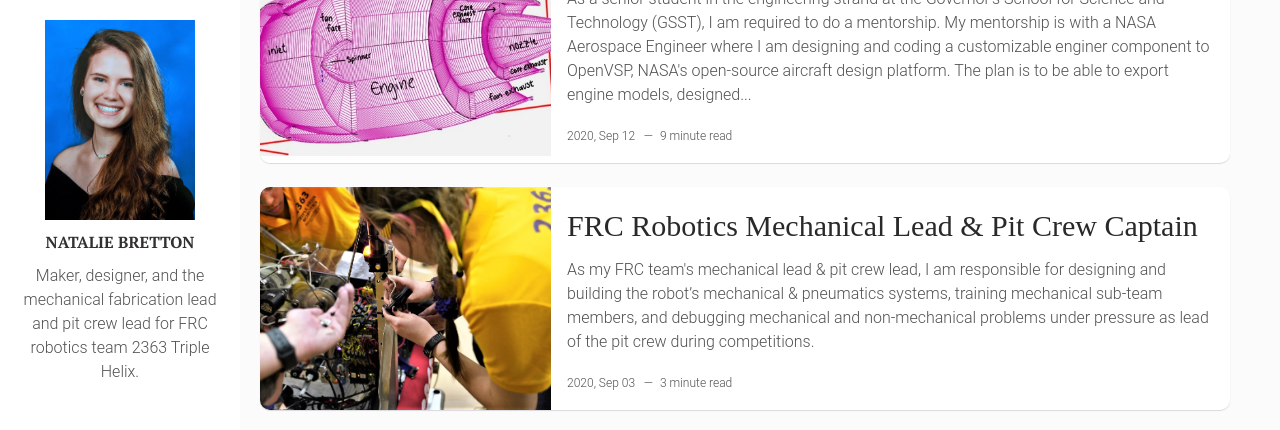
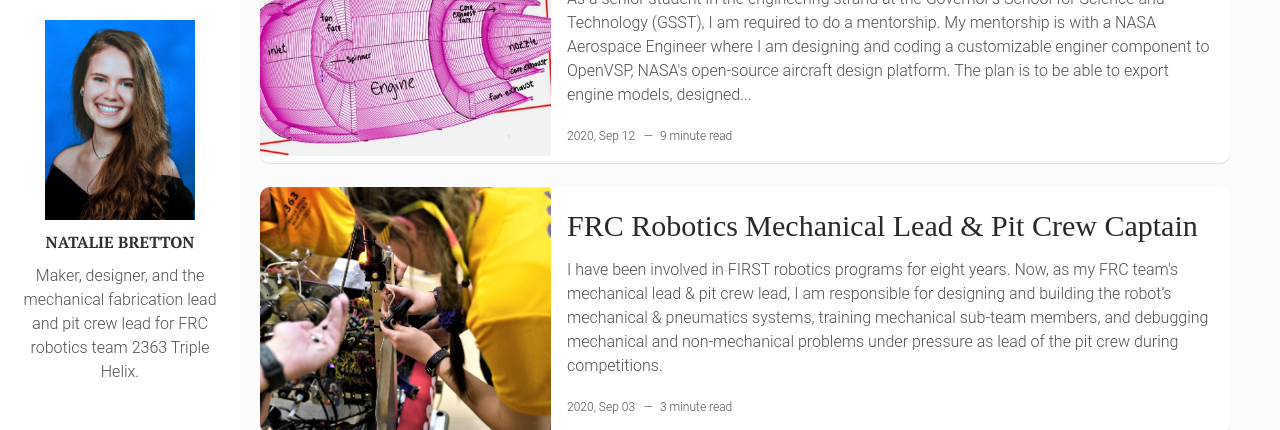
Before and after one commit to natgrrl/natgrrl.github.io, a Jekyll site: the page built from index.html, in a window 1280 px wide and 900 px high, scrolled down 304 px, cut to the strip 0-430 px from the top of the window. Built offline with Jekyll 4.4.1, drawn with Linux system fonts in a browser that asks for light colours.

Commit message:
Update 2020-09-03-mech-pit-lead-robotics.markdown

```diff
--- a/_posts/2020-09-03-mech-pit-lead-robotics.markdown
+++ b/_posts/2020-09-03-mech-pit-lead-robotics.markdown
@@ -2,7 +2,7 @@
 layout: post
 title: "FRC Robotics Mechanical Lead & Pit Crew Captain"
 date: 2020-09-03
-description: As my FRC team's mechanical lead & pit crew lead, I am responsible for designing and building the robot’s mechanical & pneumatics systems, training mechanical sub-team members, and debugging mechanical and non-mechanical problems under pressure as lead of the pit crew during competitions. # Add post description (optional)
+description: I have been involved in FIRST robotics programs for eight years.  Now, as my FRC team's mechanical lead & pit crew lead, I am responsible for designing and building the robot’s mechanical & pneumatics systems, training mechanical sub-team members, and debugging mechanical and non-mechanical problems under pressure as lead of the pit crew during competitions. # Add post description (optional)
 img: lead2.jpg # Add image post (optional)
 tags: [ENGINEERING]
 ---
```
